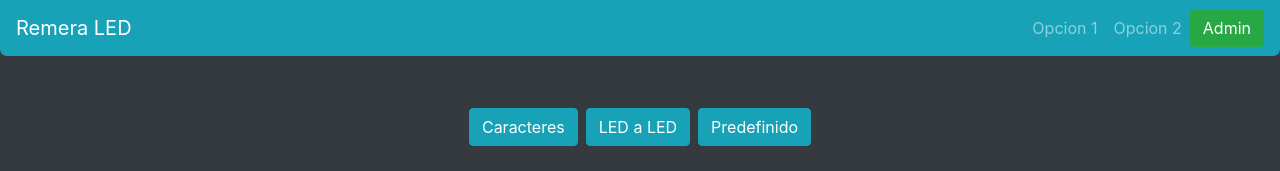
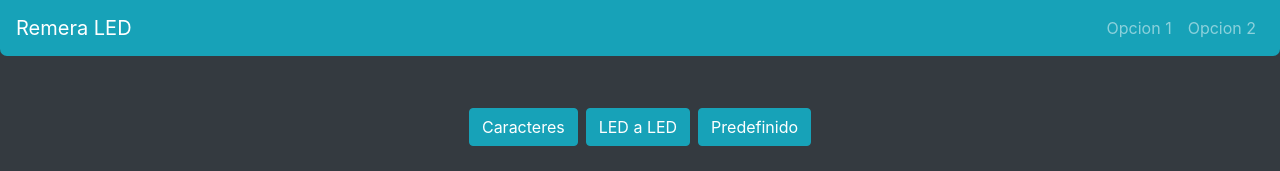
Before and after one commit to TPII-2017/wemos, a plain HTML site: page web/assets/config.html in a window 1280 px wide. Drawn offline with Linux system fonts and the light colour scheme.

Commit message:
Saco el boton de admin

```diff
--- a/web/assets/config.html
+++ b/web/assets/config.html
@@ -27,9 +27,6 @@
 			<li class="nav-item"><a href="#" class="nav-link">Opcion 1</a></li>
 			<li class="nav-item"><a href="#" class="nav-link">Opcion 2</a></li>
 		</ul>
-		<a href="/authentication">
-			<button class="btn btn-md btn-success" type="button">Admin</button>
-		</a>
 	</div>
 	</nav>
 
```
